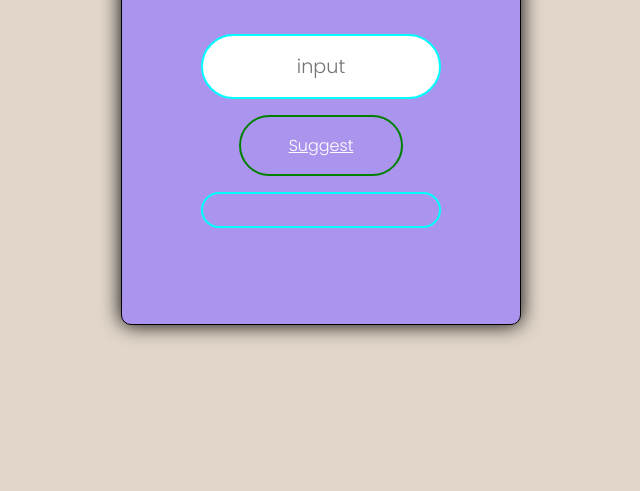
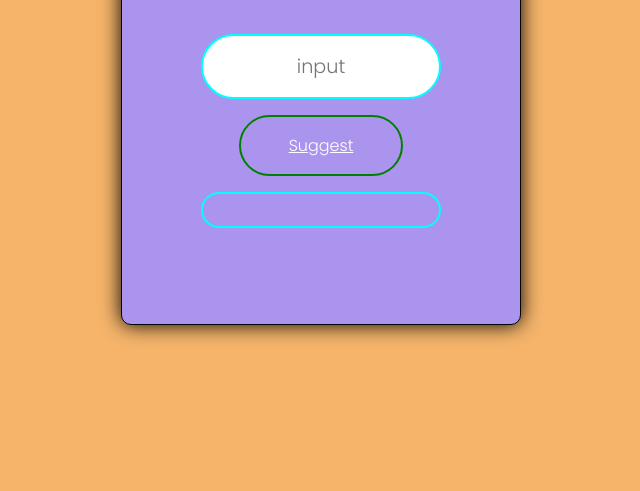
Before and after one commit to hars310/Word-suggestion-project, a plain HTML site: page index.html in a window 1280 px wide. Shown: the part 309-800 px from the top of the page, without its empty margins (319-959 px from the left). Drawn offline with Linux system fonts and the light colour scheme.

Commit message:
updated background color

```diff
--- a/style.css
+++ b/style.css
@@ -10,7 +10,7 @@
 body {
     display: flex;
 
- background-color: rgb(225, 214, 201);
+ background-color: rgb(245, 180, 106);
 
     justify-content: center;
     align-items: center;
```
